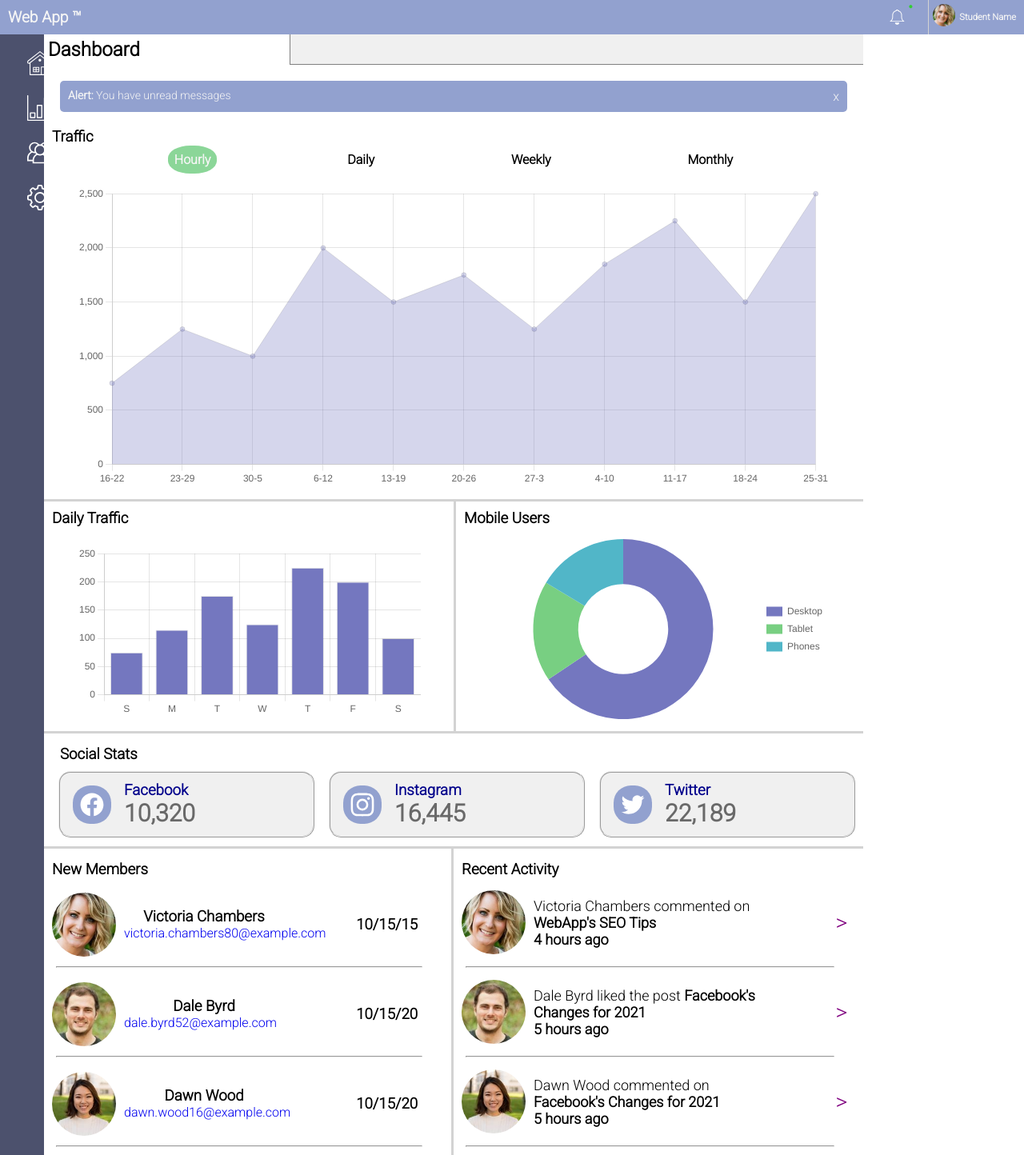
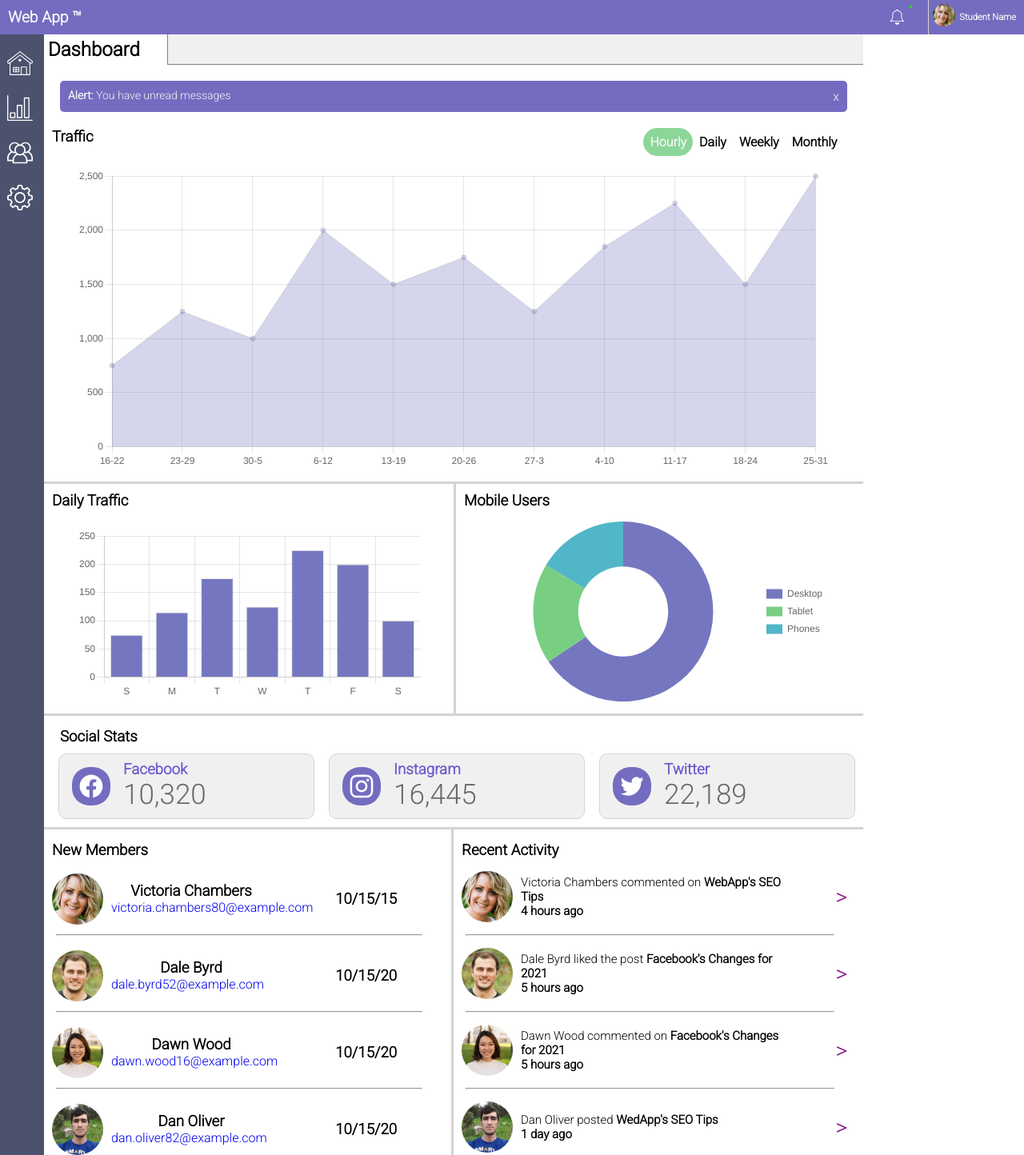
Before and after one commit to lexborelli/Web-App-Dashboard, a plain HTML site: page web_app_dashboard_v3.2/index.html in a window 1280 px wide. Shown: the top 1444 px of the page at 80% size. Drawn offline with nearby package versions, Linux system fonts and the light colour scheme.

Commit message:
making last minute adjustments with color and size

```diff
--- a/web_app_dashboard_v3.2/css/styles.css
+++ b/web_app_dashboard_v3.2/css/styles.css
@@ -39,7 +39,7 @@ padding: 0;
 
 .header-container {
     display: flex;
-    background-color:#92a1cf;
+    background-color:#746cc0;
     width: 100%;
     color: whitesmoke;
     justify-content: space-between;
@@ -180,7 +180,7 @@ fill: red;
     margin: 20px;
     padding: 10px;
     color: whitesmoke;
-    background-color: #92a1cf;
+    background-color: #746cc0;
     border-radius: 5px;
 }
 
@@ -242,7 +242,7 @@ fill: red;
  .traffic-nav li:first-child {
     color:whitesmoke;
     background-color:#8bd698;
-    border-radius: 45%;
+    border-radius: 45px;
  }
 
  #traffic-chart {
@@ -290,7 +290,7 @@ fill: red;
     width: 3em;
     height: 3em;
     border-radius: 45%;
-    background-color: #92a1cf;
+    background-color: #746cc0;
  }
 
  .facebook-fill,
@@ -314,10 +314,8 @@ fill: red;
  .insta-container,
  .twitter-container {
     background-color: #F0F0F0;
-    border-color: gray;
-    border: ridge;
-    border-radius: 15px;
-    border-width: 2px;
+    border: 1px solid #d3d3d3;
+    border-radius: 10px;
     height: 80%;
     width: 90%;
     margin-top: 10px;
@@ -343,12 +341,13 @@ fill: red;
  }
 
  .socials {
-    color: darkblue;
+    color: #6a5acd;
  }
 
  .social-numbers {
     color: #696969;
-    font-size: 30px;
+    font-size: 40px;
+    font-weight: 500;
  }
 
 /*members*/
@@ -368,8 +367,8 @@ fill: red;
 }
 
 .members-pic {
-    height: 5em;
-    width: 5em;
+    height: 4em;
+    width: 4em;
     border-radius: 50%;
 }
 
@@ -419,7 +418,7 @@ visibility: hidden;
 }
 
 .activity h2 {
-    font-size: 18px;
+    font-size: 15px;
     text-align: center;
 }
 .updates {
@@ -603,7 +602,7 @@ input #switcher2 {
         width: 100%;
         grid-column-start: 1;
         grid-column-end: none;
-        grid-template-columns: 30% 70%;
+        grid-template-columns: 20% 80%;
     }
 
     .alert {
@@ -627,6 +626,8 @@ input #switcher2 {
         display: flex;
         flex-direction: column;
         margin-left: 5px;
+        padding-left: 0;
+        padding-right: 5px;
     }
 
     .nav-links li {
@@ -641,6 +642,23 @@ input #switcher2 {
         width: 100%;
         display: grid;
         grid-template-columns: 50%;
+    }
+
+    .traffic-header {
+        display: grid;
+        grid-row: 1;
+        grid-template-columns: 20% 80%;
+    }
+
+    ul.traffic-nav {
+        display: flex;
+        flex-direction: row;
+        justify-content: flex-end;
+        width: 97%;
+    }
+
+    .traffic-nav {
+        grid-column: 2;
     }
 
     .traffic, .social, .members, .activity, .message, .settings {
@@ -671,6 +689,10 @@ input #switcher2 {
         margin-right: 10px;
     }
 
+    .social-numbers {
+        font-size: 35px;
+    }
+
     .widget-container-full {
         width: 95%;
         margin: auto;
@@ -694,8 +716,14 @@ input #switcher2 {
     }
 
     .contact {
+        display: flex;
+        flex-direction: column;
+        align-items: baseline;
+        width:30%
+    }
+
+    .contact a {
         margin-left: 10px;
-        width:30%
     }
 
     .dates {
@@ -718,7 +746,7 @@ input #switcher2 {
         visibility: visible;
         color: purple;
         font-size: 28px;
-        width: 20%;
+        width: 15%;
         align-self: center;
         justify-content: flex-end;
         margin-right: 20px;
@@ -727,7 +755,7 @@ input #switcher2 {
 
     .content {
         margin-left: 10px;
-        width:70%
+        width:80%
 
     }
 
@@ -757,7 +785,7 @@ input #switcher2 {
       }
 
       .main-header {
-        grid-template-columns: 30% 70%;
+        grid-template-columns: 15% 85%;
       }
 
     /*navigation*/
```
